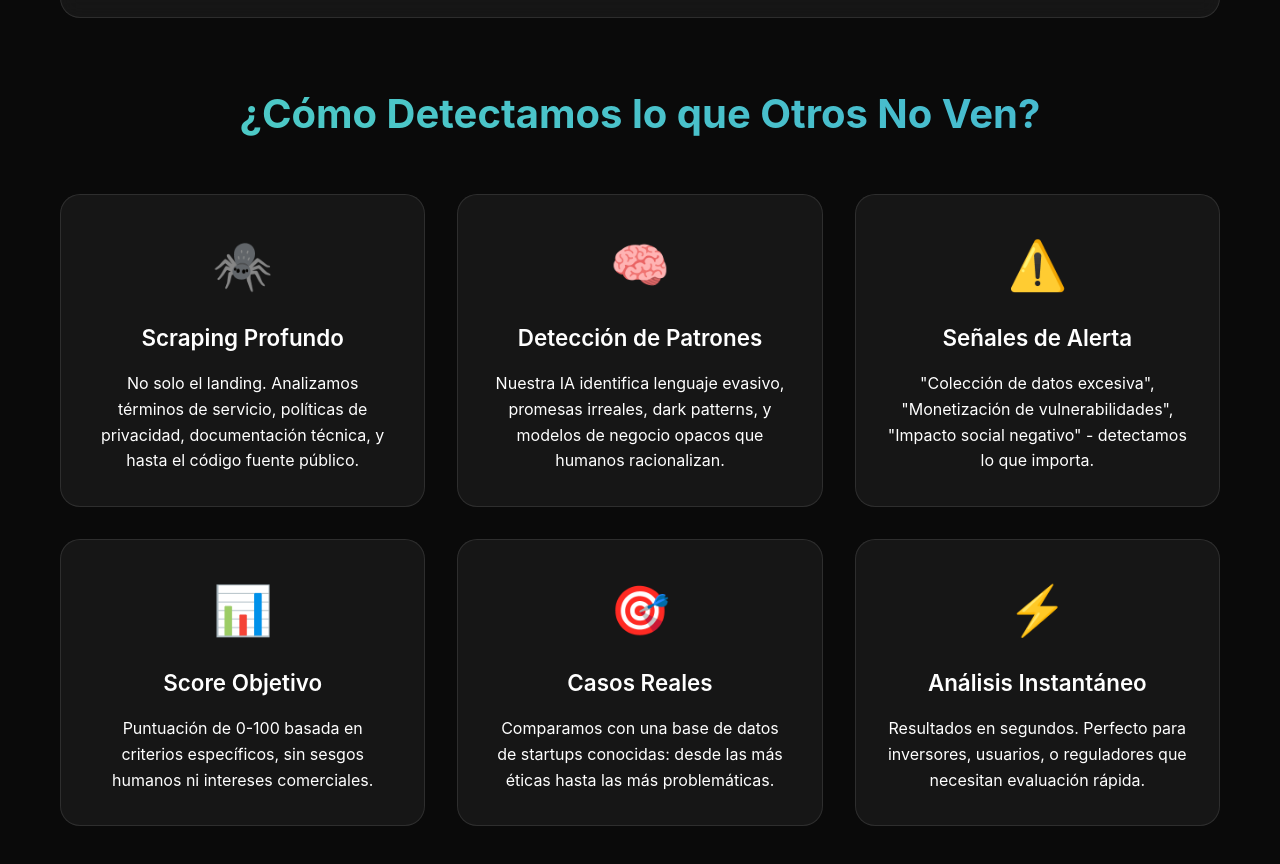
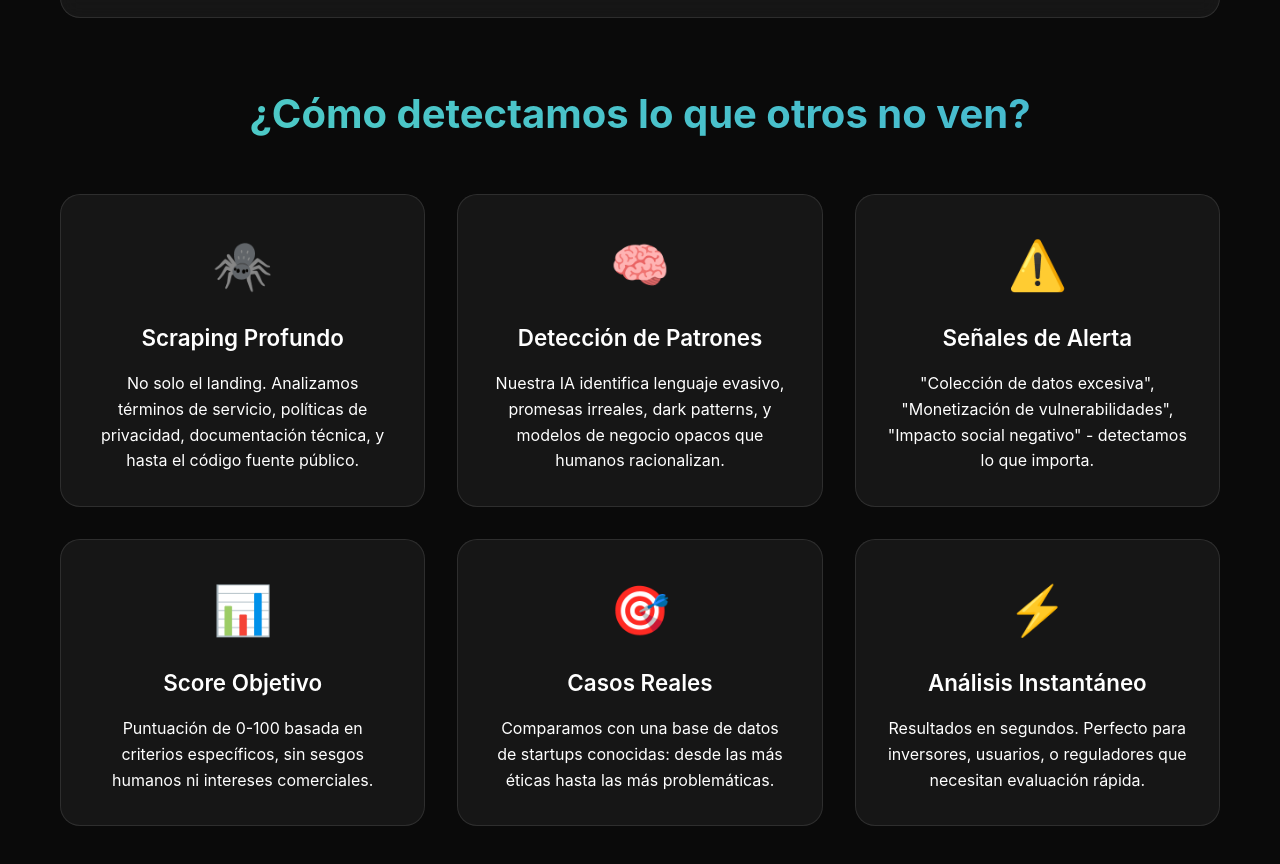
Before and after one commit to nicobrave/ethics, a plain HTML site: page frontend/index.html in a window 1280 px wide. Shown: the part 1279-2143 px from the top of the page. Drawn offline with nearby package versions, Linux system fonts and the light colour scheme.

Commit message:
Fix html

```diff
--- a/frontend/index.html
+++ b/frontend/index.html
@@ -478,7 +478,7 @@
         </section>
 
         <section class="features">
-            <h2>¿Cómo Detectamos lo que Otros No Ven?</h2>
+            <h2>¿Cómo detectamos lo que otros no ven?</h2>
             <div class="feature-grid">
                 <div class="feature-card">
                     <div class="feature-icon">🕷️</div>
```
Also changed, not shown: 1 other file.
